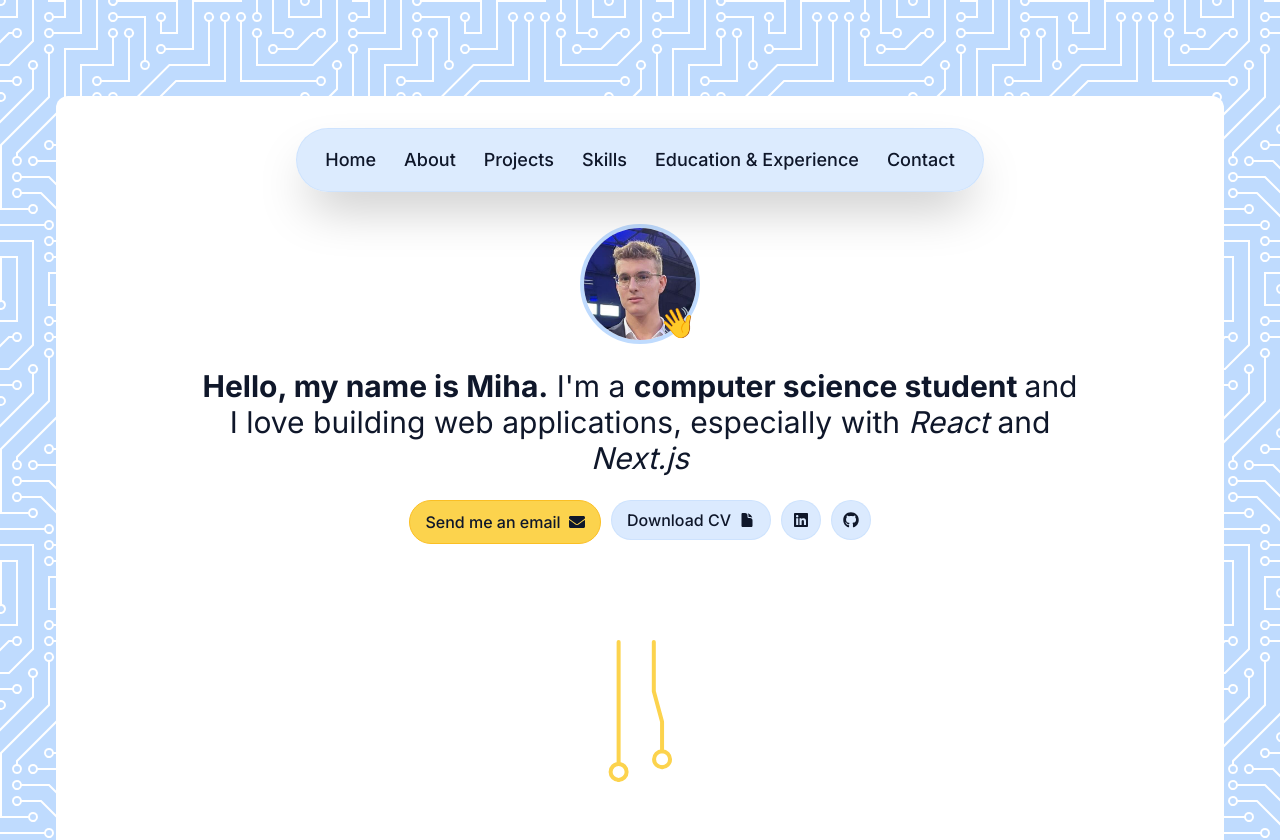
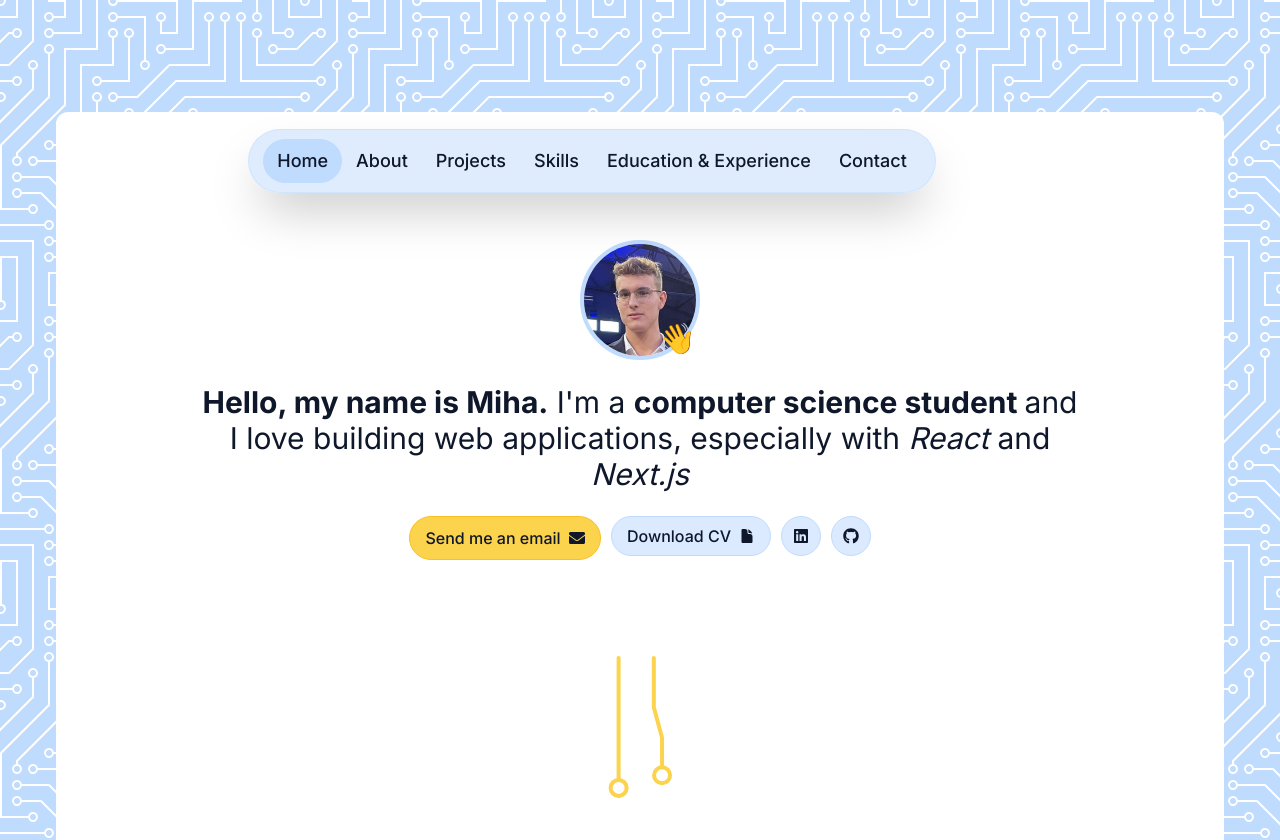
Before and after one commit to MhcVintar/portfolio, a Next.js app: page / in a window 1280 px wide. Shown: the top 840 px of the page. Built offline with nearby package versions, Linux system fonts and the light colour scheme.

Commit message:
made the header sticky and moved its state into context

```diff
--- a/src/app/layout.tsx
+++ b/src/app/layout.tsx
@@ -2,6 +2,7 @@ import type { Metadata } from "next";
 import { Inter } from "next/font/google";
 import "./globals.css";
 import Header from "@/components/header";
+import ActiveSectionContextProvider from "@/context/active-section-context";
 
 const inter = Inter({ subsets: ["latin"] });
 
@@ -16,12 +17,14 @@ export default function RootLayout({
   children: React.ReactNode;
 }>) {
   return (
-    <html lang="en" className="h-[5000px]">
+    <html lang="en" className="h-[5000px] scroll-smooth">
       <body
-        className={`${inter.className} flex items-center justify-center bg-blue-200 bg-circuit-board`}
+        className={`${inter.className} flex flex-col items-center justify-center bg-blue-200 bg-circuit-board`}
       >
-        <Header />
-        {children}
+        <ActiveSectionContextProvider>
+          <Header />
+          {children}
+        </ActiveSectionContextProvider>
       </body>
     </html>
   );
--- a/src/app/page.tsx
+++ b/src/app/page.tsx
@@ -6,7 +6,7 @@ import Skills from "@/components/skills";
 
 export default function HomePage() {
   return (
-    <main className="mt-24 flex max-w-[80rem] flex-col items-center rounded-xl bg-white px-36 pt-32">
+    <main className="-mt-20 flex max-w-[80rem] flex-col items-center rounded-xl bg-white px-36 pt-32">
       <Home />
       <SectionDivider />
       <About />
--- a/src/components/header.tsx
+++ b/src/components/header.tsx
@@ -1,55 +1,35 @@
 "use client";
 
+import { useActiveSection } from "@/context/active-section-context";
+import { links } from "@/data";
 import { motion } from "framer-motion";
 import Link from "next/link";
-import { useEffect, useState } from "react";
-
-const links = [
-  { name: "Home", href: "#home" },
-  { name: "About", href: "#about" },
-  { name: "Projects", href: "#projects" },
-  { name: "Skills", href: "#skills" },
-  { name: "Education & Experience", href: "#education&experience" },
-  { name: "Contact", href: "#contact" },
-] as const;
 
 export default function Header() {
-  const [isFixed, setIsFixed] = useState(false);
-
-  useEffect(() => {
-    function handleScroll() {
-      if (window.scrollY > 110) {
-        setIsFixed(true);
-      } else {
-        setIsFixed(false);
-      }
-    }
-    window.addEventListener("scroll", handleScroll);
-    return () => {
-      window.removeEventListener("scroll", handleScroll);
-    };
-  }, []);
+  const { activeSection, setActiveSection } = useActiveSection();
 
   return (
     <motion.header
-      className={`${
-        isFixed ? "fixed top-4" : "absolute top-32"
-      } left-1/2 z-50 -translate-x-1/2`}
-      initial={{ x: "-50%", y: -100, opacity: 0 }}
-      animate={{ x: "-50%", y: 0, opacity: 1 }}
+      className="sticky left-1/2 top-4 z-10 mt-32"
+      initial={{ opacity: 0, y: -100, x: "-50%" }}
+      animate={{ opacity: 1, y: 1, x: "-50%" }}
     >
       <nav>
         <ul
           className="flex h-16 w-[43rem] items-center justify-center gap-y-2
           rounded-full border border-blue-200 border-opacity-50 bg-blue-100
-          bg-opacity-95 text-lg shadow-2xl"
+          bg-opacity-90 text-lg shadow-2xl"
         >
           {links.map((link, index) => (
-            <li key={index}>
+            <li
+              key={index}
+              className={`rounded-full px-3.5 py-2 font-medium
+              transition hover:bg-blue-200 hover:text-slate-950
+              ${activeSection === link.name && "bg-blue-200"}`}
+            >
               <Link
                 href={link.href}
-                className="rounded-full px-3.5 py-3 font-medium
-                transition hover:bg-blue-200 hover:text-slate-950"
+                onClick={() => setActiveSection(link.name)}
               >
                 {link.name}
               </Link>
--- a/src/components/home.tsx
+++ b/src/components/home.tsx
@@ -90,7 +90,7 @@ export default function Home() {
             onPointerEnter={() => setIsDownloadCVHovered(true)}
             onPointerLeave={() => setIsDownloadCVHovered(false)}
             className="flex h-10 w-40 items-center justify-center gap-x-2
-            rounded-full border border-blue-200 border-opacity-50 bg-blue-100
+            rounded-full border border-blue-200 bg-blue-100
             font-medium transition hover:scale-105 hover:bg-blue-200"
           >
             Download CV
@@ -102,7 +102,7 @@ export default function Home() {
           <a
             href="https://linkedin.com"
             className="flex h-10 w-10 items-center justify-center rounded-full
-            border border-blue-200 border-opacity-50 bg-blue-100 transition
+            border border-blue-200 bg-blue-100 transition
             hover:scale-110 hover:bg-blue-200"
           >
             <FaLinkedin />
@@ -112,7 +112,7 @@ export default function Home() {
           <a
             href="https://github.com/MhcVintar"
             className="flex h-10 w-10 items-center justify-center rounded-full
-            border border-blue-200 border-opacity-50 bg-blue-100
+            border border-blue-200 bg-blue-100
             transition hover:scale-110 hover:bg-blue-200"
           >
             <FaGithub />
--- a/src/components/projects/projects.tsx
+++ b/src/components/projects/projects.tsx
@@ -4,7 +4,7 @@ import { projects } from "@/data";
 
 export default function Projects() {
   return (
-    <section id="skills" className="mb-32 w-[55rem] scroll-mt-24 text-center">
+    <section id="projects" className="mb-32 w-[55rem] scroll-mt-24 text-center">
       <SectionHeading>My projects</SectionHeading>
       <ul className="flex flex-col gap-y-10">
         {projects.map((project, index) => (
--- a/src/components/skills.tsx
+++ b/src/components/skills.tsx
@@ -3,28 +3,7 @@
 import { motion, stagger, useAnimate, useInView } from "framer-motion";
 import { useEffect } from "react";
 import SectionHeading from "./section-heading";
-
-const skills = [
-  "Python",
-  "Java",
-  "C",
-  "C++",
-  "HTML",
-  "CSS",
-  "TailwindCSS",
-  "Framer Motion",
-  "JavaScript",
-  "TypeScript",
-  "Node.js",
-  "Express",
-  "React",
-  "Next.js",
-  "PostgreSQL",
-  "Prisma",
-  "Git",
-  "Docker",
-  "Kubernetes",
-];
+import { skills } from "@/data";
 
 export default function Skills() {
   const [ref, animate] = useAnimate();
--- /dev/null
+++ b/src/context/active-section-context.tsx
@@ -0,0 +1,44 @@
+"use client";
+
+import { links } from "@/data";
+import {
+  Dispatch,
+  ReactNode,
+  SetStateAction,
+  createContext,
+  useContext,
+  useState,
+} from "react";
+
+type SectionType = (typeof links)[number]["name"];
+type ActiveSectionContextType = {
+  activeSection: SectionType;
+  setActiveSection: Dispatch<SetStateAction<SectionType>>;
+};
+type ActiveSectionProviderProps = { children: ReactNode };
+
+const ActiveSectionContext = createContext<ActiveSectionContextType | null>(
+  null,
+);
+
+export default function ActiveSectionContextProvider({
+  children,
+}: ActiveSectionProviderProps) {
+  const [activeSection, setActiveSection] = useState<SectionType>("Home");
+
+  return (
+    <ActiveSectionContext.Provider value={{ activeSection, setActiveSection }}>
+      {children}
+    </ActiveSectionContext.Provider>
+  );
+}
+
+export function useActiveSection() {
+  const context = useContext(ActiveSectionContext);
+  if (context === null) {
+    throw new Error(
+      "useActiveSection must be used within the ActiveSectionProvider",
+    );
+  }
+  return context;
+}
--- a/src/data.ts
+++ b/src/data.ts
@@ -2,6 +2,15 @@ import musifyImage from "@public/projects/musify.png";
 import dockerImage from "@public/projects/docker-compose.jpg";
 import kubernetesImage from "@public/projects/microk8s.png";
 import sudokuImage from "@public/projects/sudoku.png";
+
+export const links = [
+  { name: "Home", href: "#home" },
+  { name: "About", href: "#about" },
+  { name: "Projects", href: "#projects" },
+  { name: "Skills", href: "#skills" },
+  { name: "Education & Experience", href: "#education&experience" },
+  { name: "Contact", href: "#contact" },
+] as const;
 
 export const projects = [
   {
@@ -45,3 +54,25 @@ export const projects = [
     image: sudokuImage,
   },
 ] as const;
+
+export const skills = [
+  "Python",
+  "Java",
+  "C",
+  "C++",
+  "HTML",
+  "CSS",
+  "TailwindCSS",
+  "Framer Motion",
+  "JavaScript",
+  "TypeScript",
+  "Node.js",
+  "Express",
+  "React",
+  "Next.js",
+  "PostgreSQL",
+  "Prisma",
+  "Git",
+  "Docker",
+  "Kubernetes",
+] as const;
```
Also changed, not shown: src/components/projects/project-card.tsx (+13 -4 lines).
